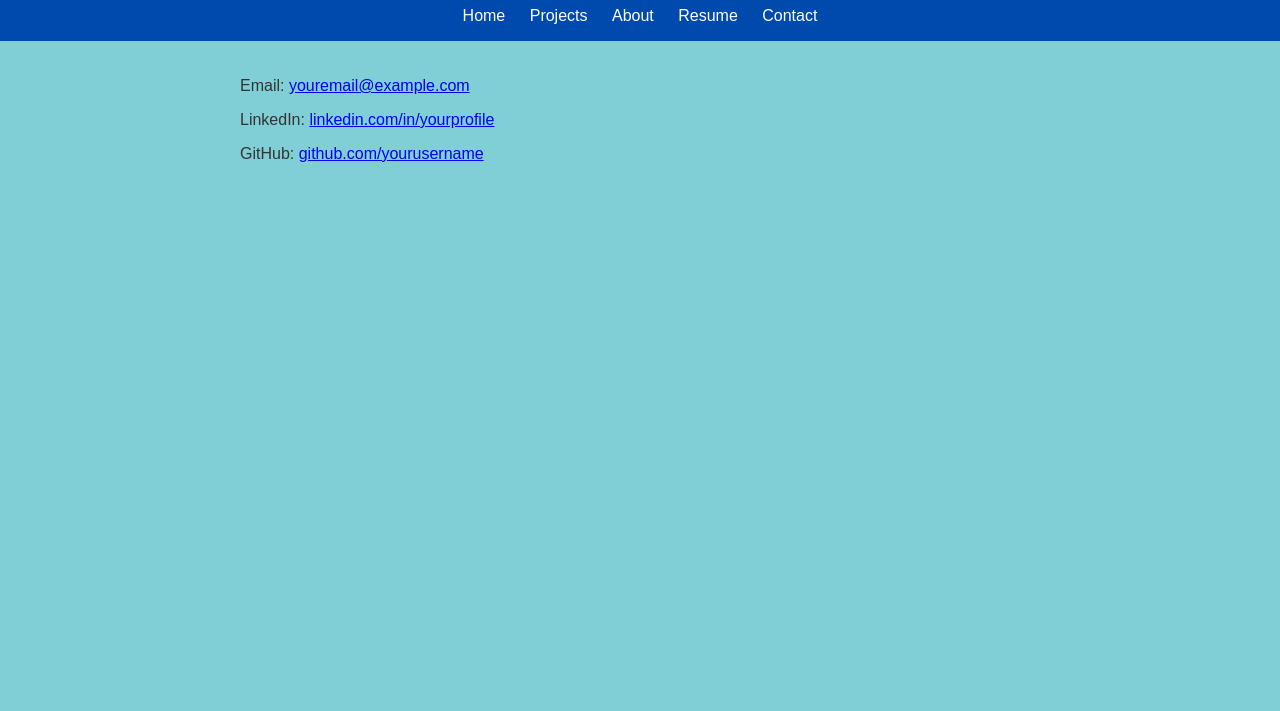
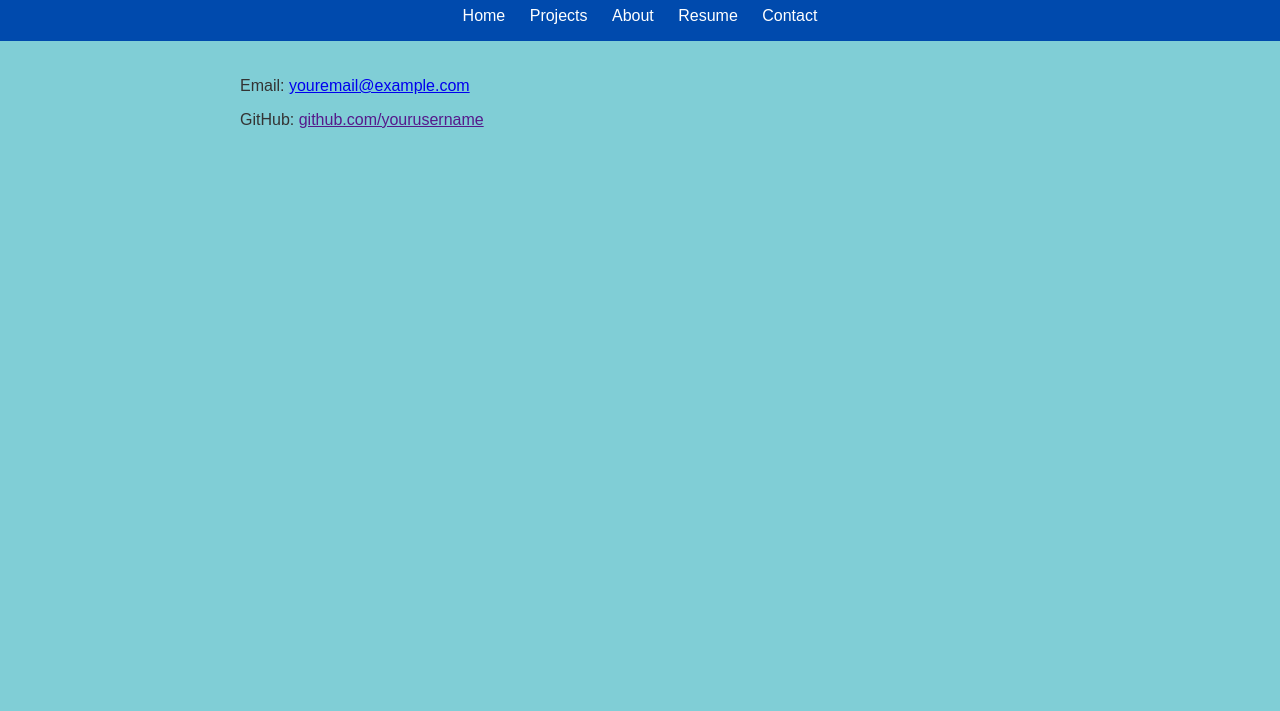
Before and after one commit to DavidMuratov1/SeniorPortfolio, a plain HTML site: page contact.html in a window 1280 px wide. Shown: the part 89-800 px from the top of the page. Drawn offline with Linux system fonts and the light colour scheme.

Commit message:
Update contact.html

```diff
--- a/contact.html
+++ b/contact.html
@@ -20,8 +20,7 @@
 
   <main>
     <p>Email: <a href="mailto:youremail@example.com">youremail@example.com</a></p>
-    <p>LinkedIn: <a href="https://linkedin.com/in/yourprofile" target="_blank">linkedin.com/in/yourprofile</a></p>
-    <p>GitHub: <a href="https://github.com/yourusername" target="_blank">github.com/yourusername</a></p>
+    <p>GitHub: <a href="" target="_blank">github.com/yourusername</a></p>
   </main>
 </body>
 </html>
```
